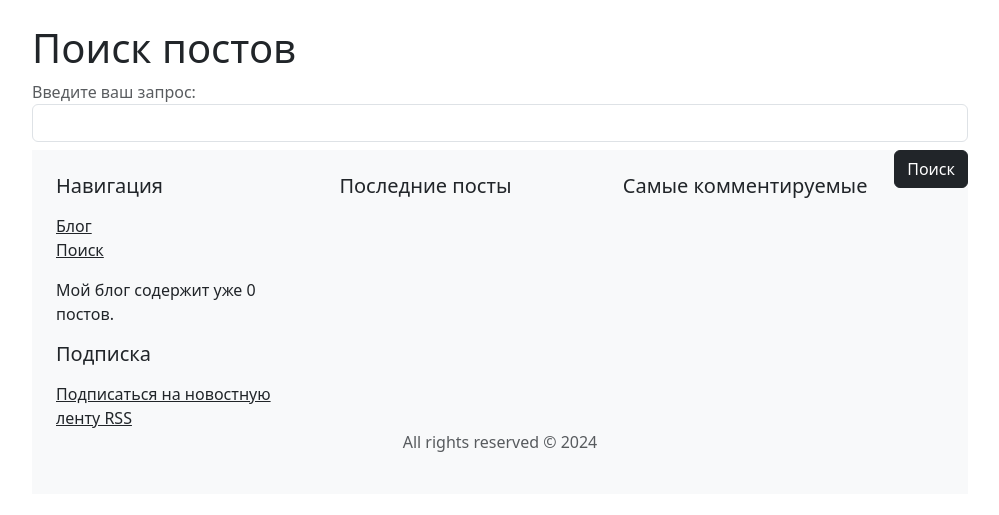
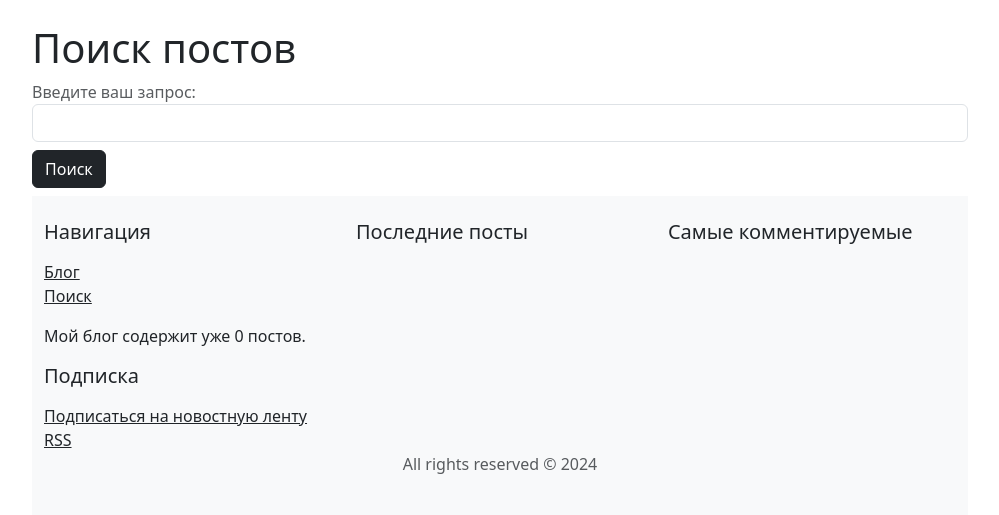
Before and after one commit to PlatonovSerg/django_proj, a Django app: page /blog/search/ in a window 1280 px wide. Shown: the part 70-585 px from the top of the page, without its empty margins (140-1139 px from the left). Run offline with Django 5.2, Linux system fonts and the light colour scheme; data that the repository does not hold is empty.

Commit message:
fixed buttons

```diff
--- a/mysite/static/styles.css
+++ b/mysite/static/styles.css
@@ -13,7 +13,7 @@ code {
     font-size: 13px;           /* Размер шрифта */
 }
 
-button {
+pre button {
     float: right;
 }
 
```
